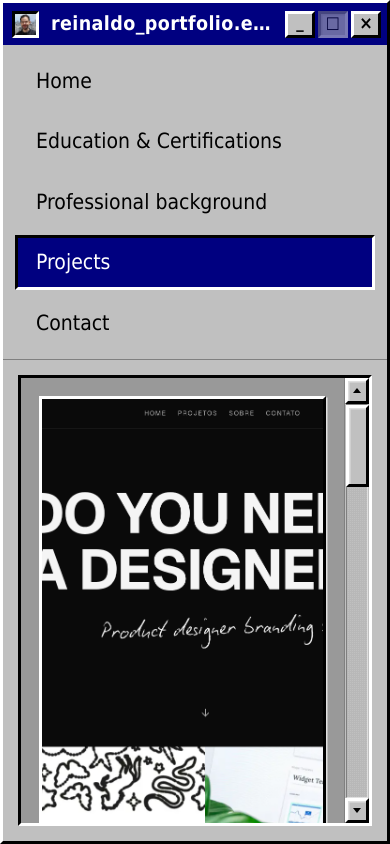
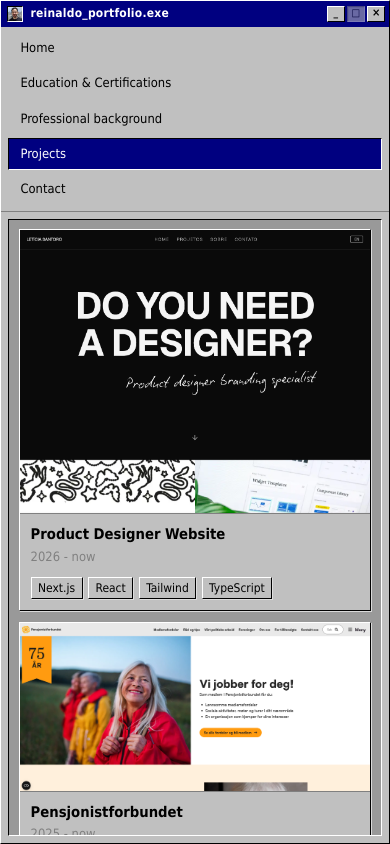
Before and after one commit to reinaldoams/portifolio, a React (Vite) app: page /projects in a window 390 px wide. Built offline with nearby package versions, Linux system fonts and the light colour scheme.

Commit message:
style: improving mobile responsiveness across app shell and project pages; scaling ui for smaller viewports; optimizing touch scrolling and mobile layout spacing

```diff
--- a/src/App.scss
+++ b/src/App.scss
@@ -392,6 +392,31 @@ button.win95-titlebar__control {
   }
 }
 
+@media (max-width: 780px) {
+  .win95-window--app {
+    border-width: calc(1px * var(--ui-scale));
+    box-shadow: none;
+  }
+
+  .win95-window__body {
+    padding: calc(8px * var(--ui-scale));
+  }
+
+  .routes {
+    border-width: calc(1px * var(--ui-scale));
+  }
+
+  .routes__content {
+    padding: calc(10px * var(--ui-scale));
+    -webkit-overflow-scrolling: touch;
+    overscroll-behavior-y: auto;
+  }
+
+  .routes__scrollbar {
+    display: none;
+  }
+}
+
 /* Cap window width as on a 1600px-wide viewport; center on ultra-wide screens. */
 @media (min-width: 1601px) {
   .win95-window--app {
--- a/src/main.scss
+++ b/src/main.scss
@@ -114,3 +114,21 @@ img {
   height: auto;
   image-rendering: auto;
 }
+
+@media (max-width: 1024px) {
+  :root {
+    --ui-scale: 1.2;
+  }
+}
+
+@media (max-width: 780px) {
+  :root {
+    --ui-scale: 1;
+  }
+}
+
+@media (max-width: 480px) {
+  :root {
+    --ui-scale: 0.92;
+  }
+}
--- a/src/routes/projects/index.scss
+++ b/src/routes/projects/index.scss
@@ -538,6 +538,48 @@
   color: var(--win95-text);
 }
 
+@media (max-width: 780px) {
+  .projects-list__tile {
+    flex-direction: column;
+    gap: 0;
+    min-height: 0;
+  }
+
+  .projects-list__thumb {
+    width: 100%;
+    min-height: calc(170px * var(--ui-scale));
+    border-right: 0;
+    border-bottom: calc(2px * var(--ui-scale)) solid var(--win95-border-shadow);
+  }
+
+  .projects-list__info {
+    padding: calc(12px * var(--ui-scale));
+  }
+
+  .projects-detail {
+    max-width: 100%;
+    padding: 0 calc(12px * var(--ui-scale)) calc(24px * var(--ui-scale));
+  }
+
+  .projects-detail__nav {
+    margin-left: calc(-12px * var(--ui-scale));
+    margin-right: calc(-12px * var(--ui-scale));
+    padding-left: calc(12px * var(--ui-scale));
+    padding-right: calc(12px * var(--ui-scale));
+    padding-bottom: calc(16px * var(--ui-scale));
+  }
+
+  .projects-detail__title {
+    font-size: calc(1.45rem * var(--ui-scale));
+  }
+
+  .projects-list__footer {
+    flex-direction: column;
+    gap: calc(4px * var(--ui-scale));
+    padding: calc(12px * var(--ui-scale)) 0;
+  }
+}
+
 @media (prefers-reduced-motion: reduce) {
   .projects-list__tile {
     transition: none;
```
